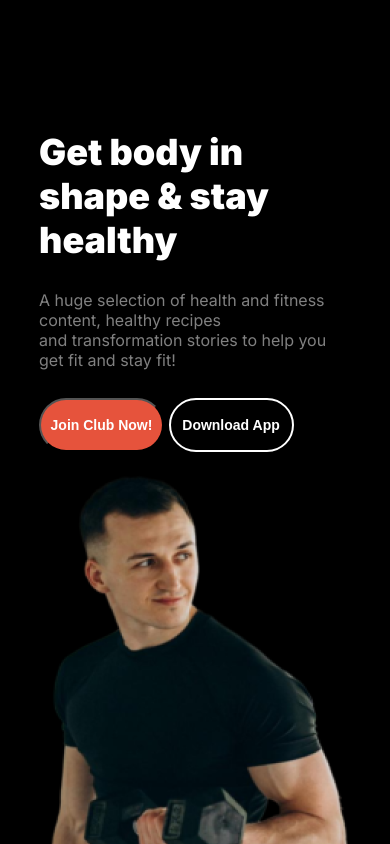
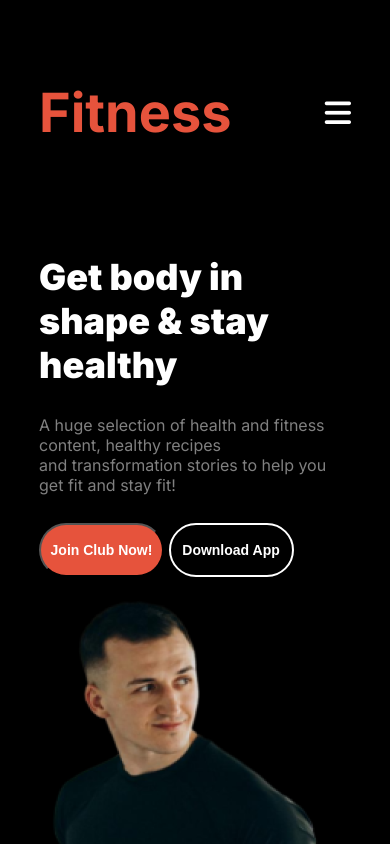
Before and after one commit to SumonaYeasmin/my-assignment-2-repo, a plain HTML site: page index.html in a window 390 px wide. Shown: the top 844 px of the page. Drawn offline with Linux system fonts and the light colour scheme.

Commit message:
Menu Area Responsive Done

```diff
--- a/index.html
+++ b/index.html
@@ -4,18 +4,25 @@
     <meta charset="UTF-8">
     <meta name="viewport" content="width=device-width, initial-scale=1.0">
     <title>My-assignment-2</title>
-    <link rel="stylesheet" href="style.css">
-    <link rel="stylesheet" href="responsive.css">
     <link rel="preconnect" href="https://fonts.googleapis.com">
     <link rel="preconnect" href="https://fonts.gstatic.com" crossorigin>
     <link href="https://fonts.googleapis.com/css2?family=Inter:ital,opsz,wght@0,14..32,100..900;1,14..32,100..900&display=swap" rel="stylesheet">
+    <!-- Font Awesome CDN -->
+    <link rel="stylesheet" href="https://cdnjs.cloudflare.com/ajax/libs/font-awesome/6.6.0/css/all.min.css" integrity="sha512-Kc323vGBEqzTmouAECnVceyQqyqdsSiqLQISBL29aUW4U/M7pSPA/gEUZQqv1cwx4OnYxTxve5UMg5GT6L4JJg==" crossorigin="anonymous" referrerpolicy="no-referrer" />
+
+    <link rel="stylesheet" href="style.css">
+    <link rel="stylesheet" href="responsive.css">
 </head>
 <body class="open-sance-normal">
     <header>
     <div class="container">
-        <nav class="logo-and-menu-area none">
+
+        <nav class="logo-and-menu-area">
             <div class="logo-area">
                 <h1>Fitness</h1>
+            </div>
+            <div class="bar-icon none">
+                <i class="fa-solid fa-bars"></i>
             </div>
             <div class="menu-area">
                 <ul>
--- a/responsive.css
+++ b/responsive.css
@@ -2,6 +2,18 @@
    /* Shared */
    .section-title{
         font-size: 32px;
+    }
+
+    /* Header */
+    .bar-icon{
+        display: block;
+    }
+    .bar-icon i{
+        color: #ffffff;
+        font-size: 30px;
+    }
+    .menu-area{
+        display: none;
     }
 
     /* Banner */
--- a/style.css
+++ b/style.css
@@ -15,7 +15,7 @@ body{
 /* shared style */
 .container{
     width: 80%;
-    margin: 70px auto;
+    margin: 0 auto;
 
 }
 .btn-primary{
@@ -71,6 +71,7 @@ body{
     border: 1px solid gray;
     border-radius:39px;
     padding: 10px 2px;
+    display: block;
 }
 
 
```
